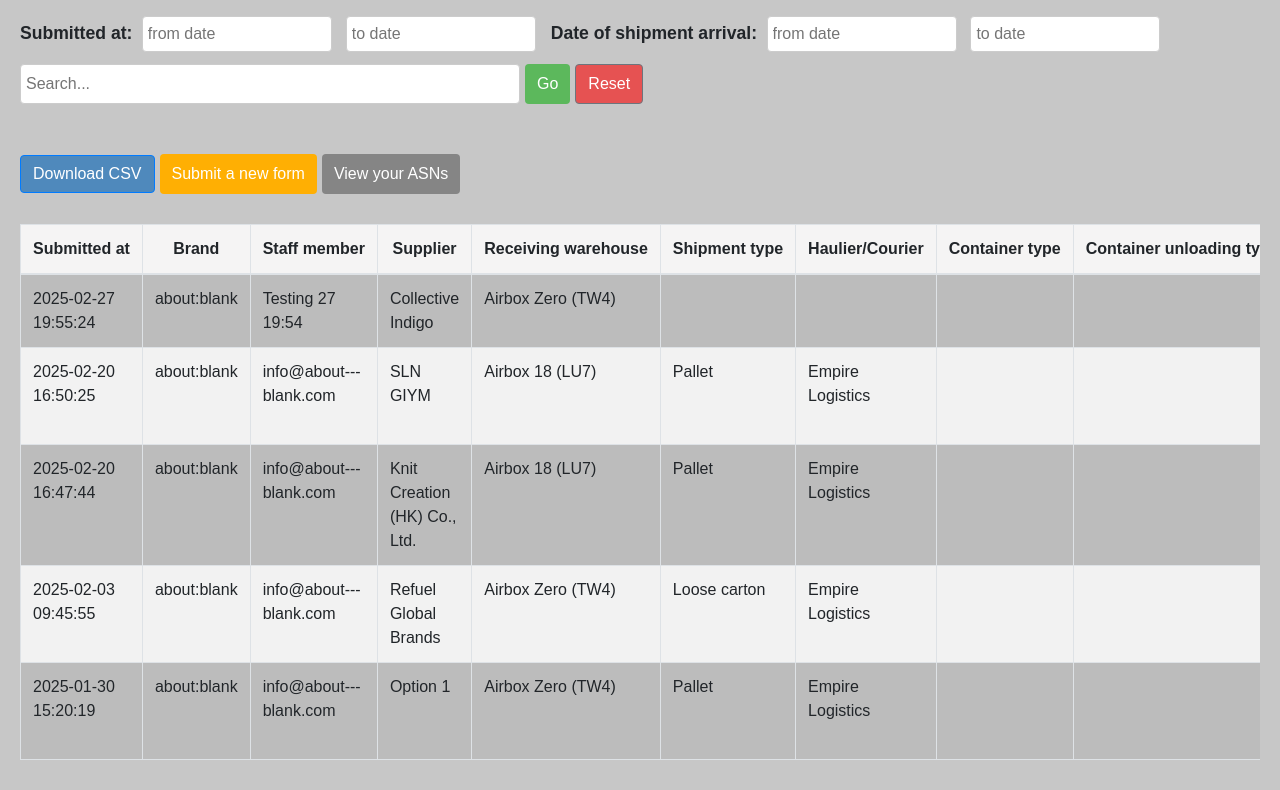
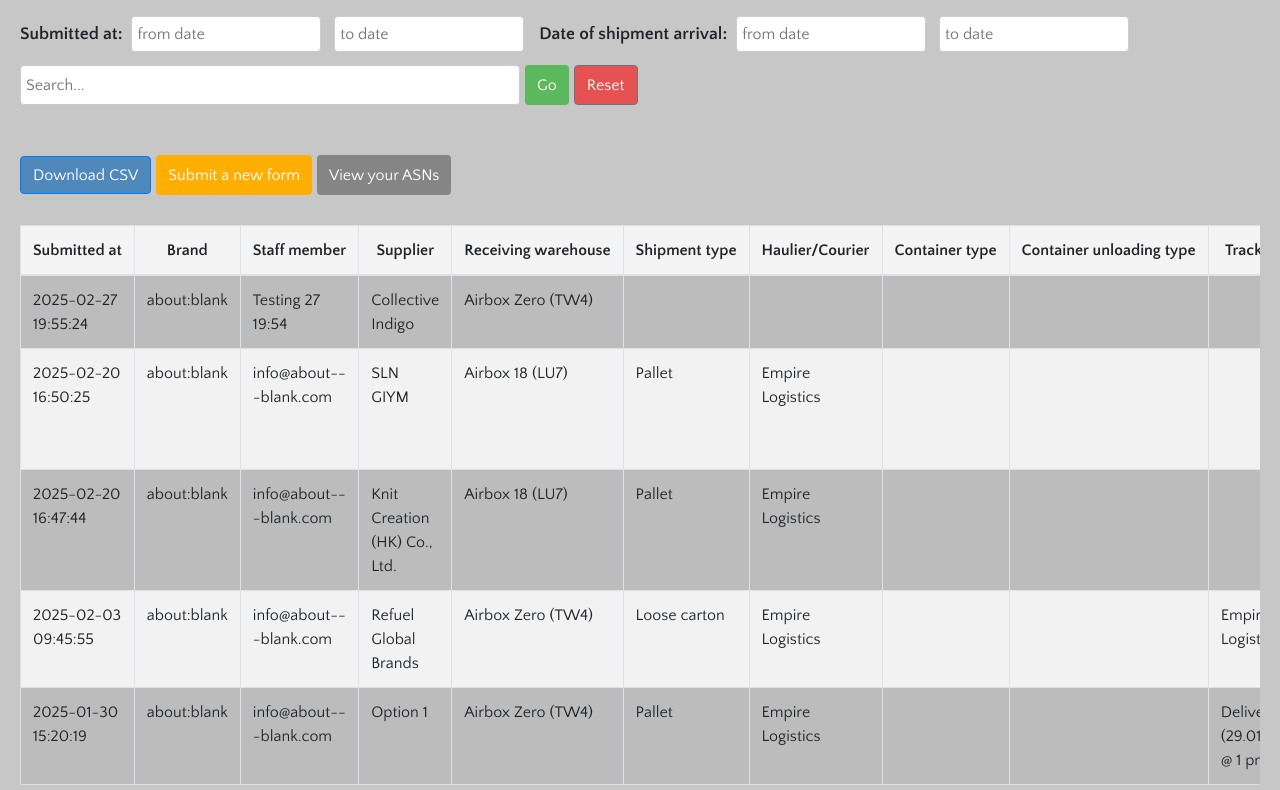
Before and after one commit to NicoleAirbox/PaperformLog, a website: page aboutblank.html in a window 1280 px wide. Shown: the part 402-1192 px from the top of the page. Drawn offline with nearby package versions, Linux system fonts and the light colour scheme.

Commit message:
Update aboutblank.html

```diff
--- a/aboutblank.html
+++ b/aboutblank.html
@@ -9,9 +9,11 @@
     <!-- Datepicker CSS -->
     <link rel="stylesheet" href="https://cdnjs.cloudflare.com/ajax/libs/bootstrap-datepicker/1.9.0/css/bootstrap-datepicker.min.css">
     <!-- Custom CSS -->
+    <link rel="stylesheet" href="https://fonts.googleapis.com/css2?family=Quattrocento+Sans:wght@400;700&display=swap">
+
     <style>
         body {
-        font-family: Arial, sans-serif;
+        font-family: 'Quattrocento Sans', sans-serif; /* Changed font-family */
         margin: 20px;
         background-color: #c7c7c7; /* Add this line */
         }
```
